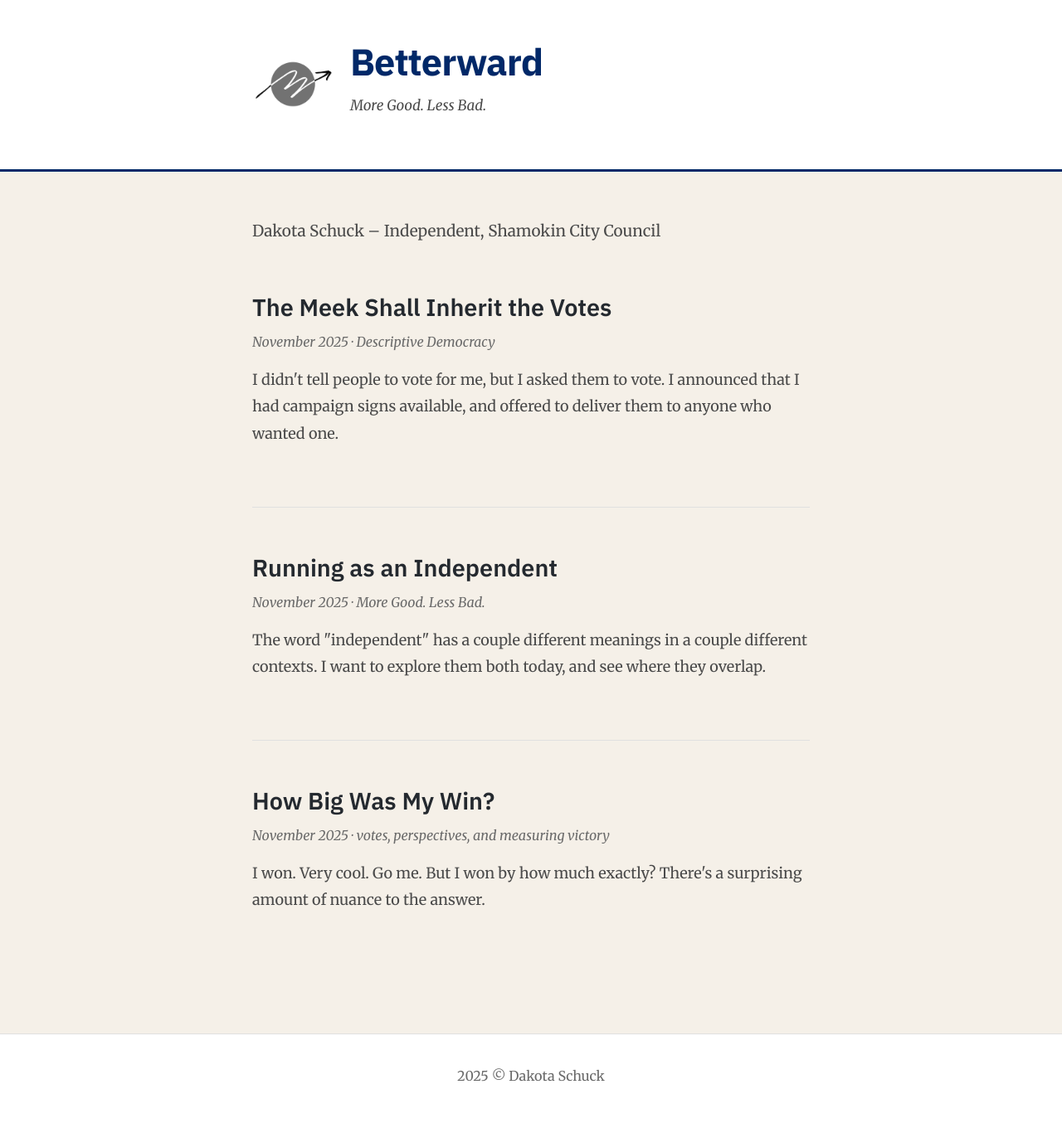
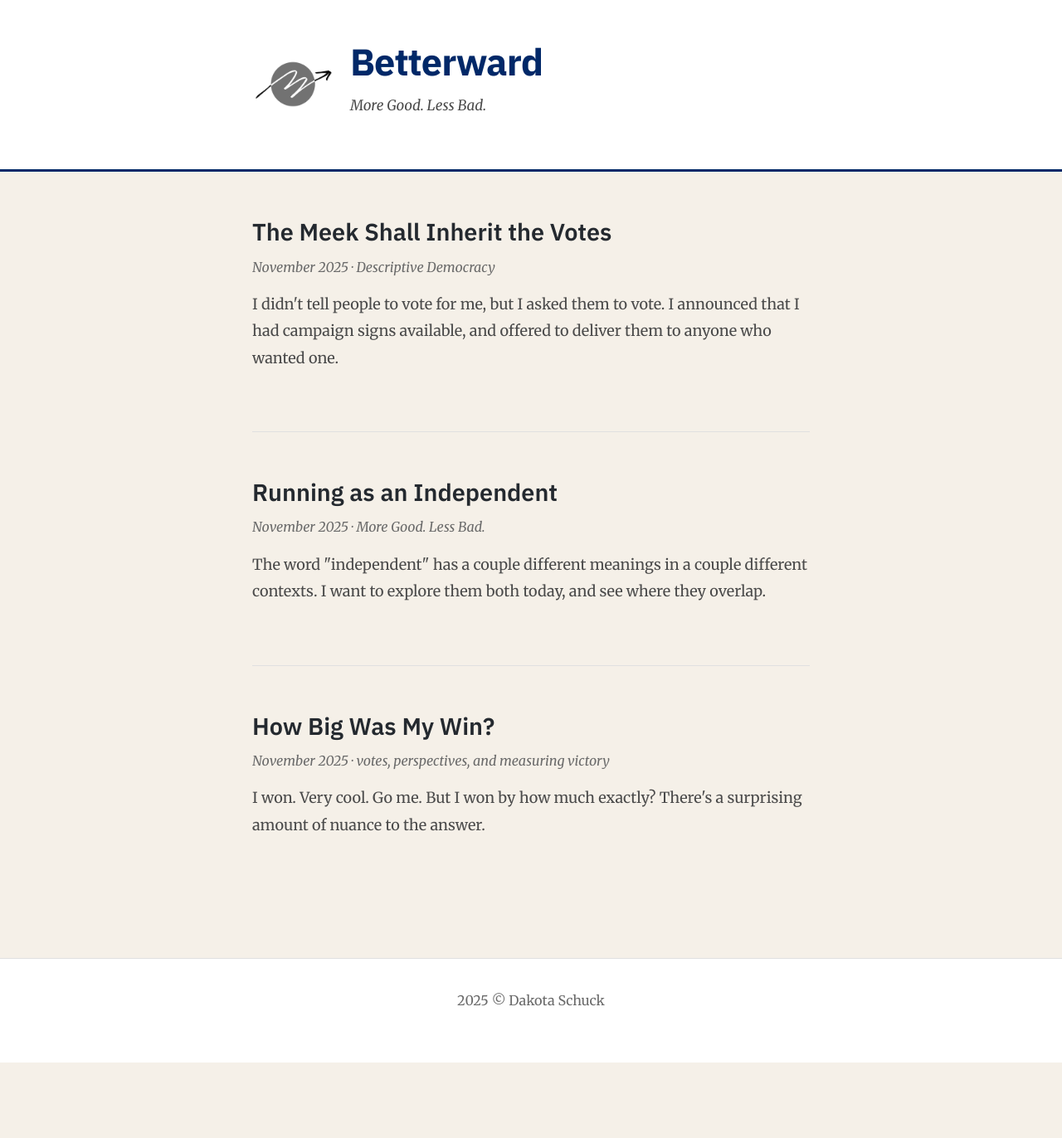
Before and after one commit to DaZaSc/betterward.com, a Jekyll site: the page built from blog/index.html, in a window 1280 px wide. Shown: the whole page at 83% size. Built offline with Jekyll 4.4.1, drawn with Linux system fonts in a browser that asks for light colours; after the commit the page ends 1281 px from its top, so only the background shows below that.

Commit message:
Remove intro section from index.html
Removed intro section from the blog index page.

```diff
--- a/blog/index.html
+++ b/blog/index.html
@@ -1,10 +1,6 @@
 ---
 title: Blog - Betterward
 ---
-
-<section class="intro">
-    <p>Dakota Schuck – Independent, Shamokin City Council</p>
-</section>
 
 <section class="blog-posts">
     <article class="post-preview">
```
